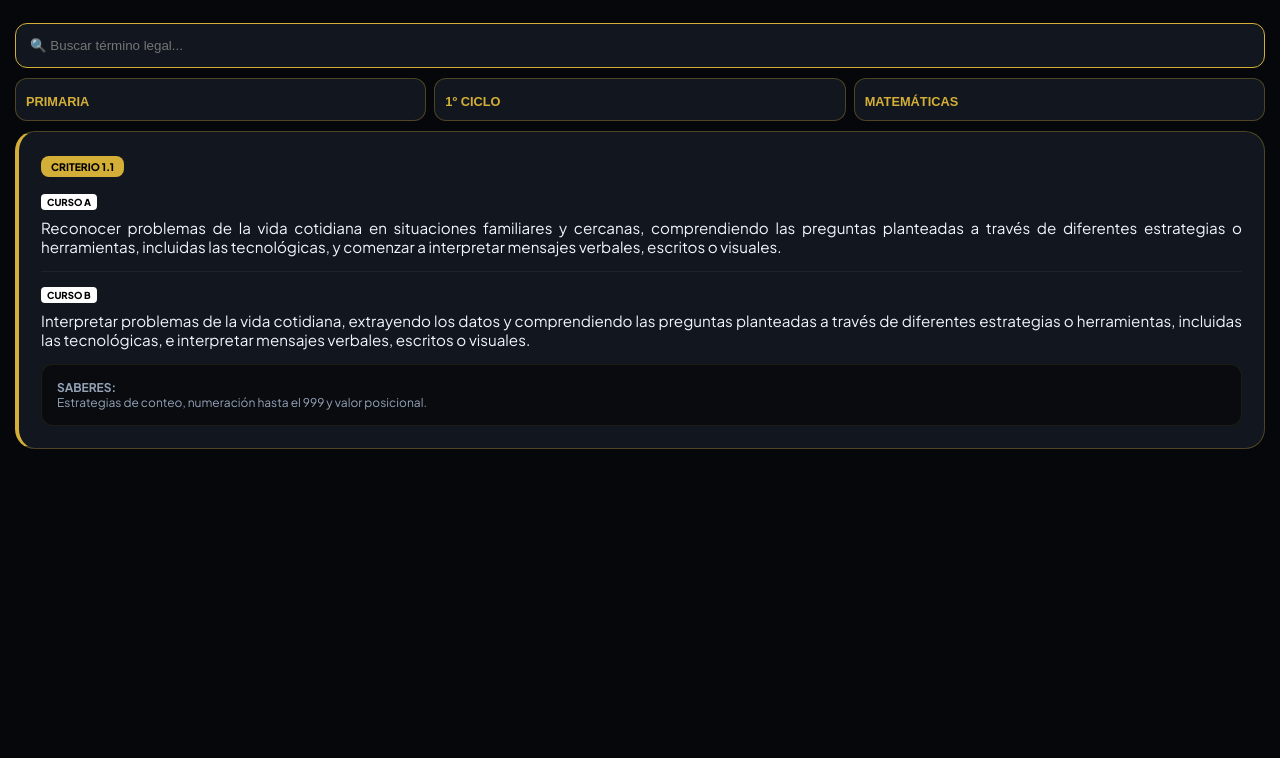
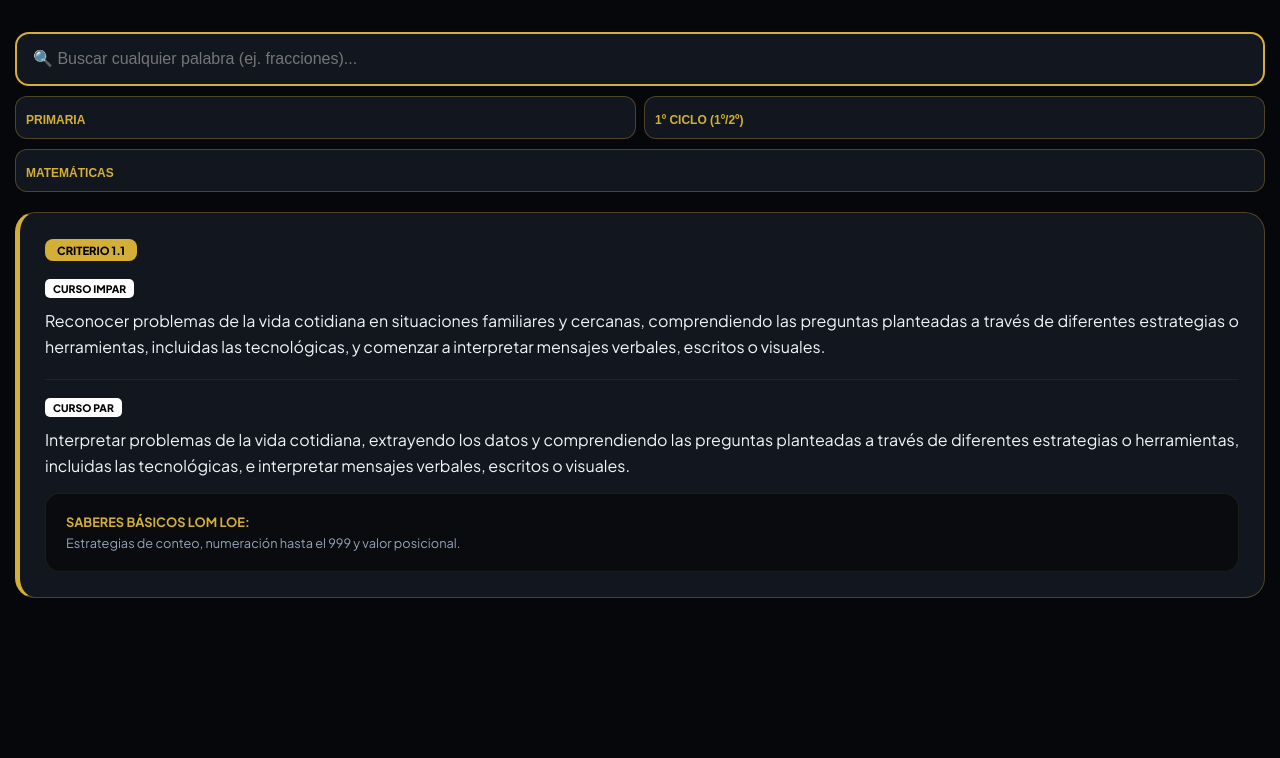
Before and after one commit to jsghomejsg/smart-apps-hub, a plain HTML site: page app102-evalua-andalucia/index.html in a window 1280 px wide. Shown: the part 72-830 px from the top of the page. Before the commit the page ends 800 px from the top, so only its background shows below. Drawn offline with Linux system fonts and the light colour scheme.

Commit message:
Update index.html

```diff
--- a/app102-evalua-andalucia/index.html
+++ b/app102-evalua-andalucia/index.html
@@ -3,80 +3,81 @@
 <head>
     <meta charset="UTF-8">
     <meta name="viewport" content="width=device-width, initial-scale=1.0">
-    <title>Evalúa Andalucía Pro</title>
+    <title>Evalúa Andalucía Pro | Currículo Íntegro</title>
+    <link rel="manifest" href="manifest.json">
     <link href="https://fonts.googleapis.com/css2?family=Plus+Jakarta+Sans:wght@400;700;800&display=swap" rel="stylesheet">
     <script type='text/javascript' src='//pl25150119.trustedcpmrevenue.com/26/50/33/265033c5b8e4e97554900a017e43434e.js'></script>
     <style>
         :root { --gold: #d4af37; --dark: #05070a; --surface: rgba(25, 30, 40, 0.7); --border: rgba(212, 175, 55, 0.3); }
-        body { font-family: 'Plus Jakarta Sans', sans-serif; background: var(--dark); color: #fff; margin: 0; padding: 15px; }
-        .header { text-align: center; margin-bottom: 20px; }
+        body { font-family: 'Plus Jakarta Sans', sans-serif; background: var(--dark); color: #fff; margin: 0; padding: 15px; min-height: 100vh; }
+        .header { text-align: center; margin-bottom: 25px; }
         h1 { font-weight: 800; font-size: 1.8rem; margin: 0; background: linear-gradient(180deg, #fff 0%, var(--gold) 100%); -webkit-background-clip: text; -webkit-text-fill-color: transparent; }
         .controls { position: sticky; top: 0; z-index: 100; background: var(--dark); padding: 10px 0; display: flex; flex-direction: column; gap: 10px; }
-        .search-box { background: var(--surface); border: 1px solid var(--gold); border-radius: 12px; padding: 14px; color: #fff; width: 100%; box-sizing: border-box; outline: none; }
-        .selectors { display: flex; gap: 8px; flex-wrap: wrap; }
-        .selector-box { flex: 1; min-width: 120px; background: var(--surface); border: 1px solid var(--border); border-radius: 12px; padding: 10px; }
-        select { width: 100%; background: transparent; border: none; color: var(--gold); font-size: 0.8rem; font-weight: 800; outline: none; appearance: none; text-transform: uppercase; cursor: pointer; }
-        .criterio-card { background: var(--surface); border: 1px solid var(--border); border-radius: 20px; padding: 22px; margin-bottom: 18px; border-left: 4px solid var(--gold); }
-        .badge { background: var(--gold); color: #000; padding: 4px 10px; border-radius: 8px; font-size: 0.65rem; font-weight: 900; margin-bottom: 12px; display: inline-block; }
-        .grade-tag { font-size: 0.6rem; font-weight: 900; color: #000; background: #fff; padding: 2px 6px; border-radius: 4px; display: inline-block; margin-bottom: 8px; }
-        .criterio-text { font-size: 0.95rem; color: #f1f5f9; text-align: justify; margin-bottom: 12px; }
-        .saberes { background: rgba(0,0,0,0.5); border-radius: 12px; padding: 15px; margin-top: 15px; font-size: 0.75rem; color: #94a3b8; border: 1px solid rgba(212, 175, 55, 0.1); }
+        .search-box { background: var(--surface); border: 2px solid var(--gold); border-radius: 14px; padding: 16px; color: #fff; width: 100%; box-sizing: border-box; outline: none; font-size: 1rem; }
+        .selectors { display: grid; grid-template-columns: 1fr 1fr; gap: 8px; }
+        .selector-box { background: var(--surface); border: 1px solid var(--border); border-radius: 12px; padding: 10px; position: relative; }
+        select { width: 100%; background: transparent; border: none; color: var(--gold); font-size: 0.75rem; font-weight: 800; outline: none; appearance: none; cursor: pointer; text-transform: uppercase; }
+        .criterio-card { background: var(--surface); border: 1px solid var(--border); border-radius: 20px; padding: 25px; margin-bottom: 20px; border-left: 5px solid var(--gold); }
+        .badge { background: var(--gold); color: #000; padding: 4px 12px; border-radius: 8px; font-size: 0.7rem; font-weight: 900; margin-bottom: 15px; display: inline-block; }
+        .grade-tag { font-size: 0.65rem; font-weight: 900; color: #000; background: #fff; padding: 3px 8px; border-radius: 5px; display: inline-block; margin-bottom: 10px; }
+        .criterio-text { font-size: 1rem; color: #f1f5f9; text-align: justify; line-height: 1.6; margin-bottom: 15px; }
+        .saberes { background: rgba(0,0,0,0.5); border-radius: 15px; padding: 20px; font-size: 0.8rem; color: #94a3b8; border: 1px solid rgba(212, 175, 55, 0.1); }
+        .saberes strong { color: var(--gold); display: block; margin-bottom: 5px; text-transform: uppercase; }
     </style>
 </head>
 <body>
-
     <div class="header">
         <h1>Evalúa Andalucía</h1>
-    <div style="color: var(--gold); font-size: 0.7rem; font-weight: 700; letter-spacing: 2px;">BASE DE DATOS COMPLETA 2023</div>
+        <div style="color: var(--gold); font-size: 0.65rem; font-weight: 700; letter-spacing: 3px; margin-top: 5px;">CURRÍCULO INTEGRAL BOJA 2023</div>
     </div>
-
     <div class="controls">
-    <input type="text" id="searchInput" class="search-box" placeholder="🔍 Buscar término legal..." onkeyup="render()">
+        <input type="text" id="searchInput" class="search-box" placeholder="🔍 Buscar cualquier palabra (ej. fracciones)..." onkeyup="render()">
         <div class="selectors">
             <div class="selector-box">
-            <select id="etapa" onchange="updateCycles();"><option value="primaria">Primaria</option><option value="eso">ESO</option></select>
+                <select id="etapa" onchange="updateSubjects(); render();">
+                    <option value="primaria">Primaria</option>
+                    <option value="eso">ESO</option>
+                </select>
             </div>
             <div class="selector-box">
-            <select id="ciclo" onchange="updateSubjects();"></select>
+                <select id="ciclo" onchange="render()"></select>
+            </div>
         </div>
         <div class="selector-box">
             <select id="materia" onchange="render()"></select>
         </div>
     </div>
+
+    <div style="text-align:center; margin:10px 0;">
+        <script type="text/javascript">
+            atOptions = { 'key' : '7e43434e34e9755490a010c5b8e4e975', 'format' : 'iframe', 'height' : 50, 'width' : 320, 'params' : {} };
+        </script>
+        <script type="text/javascript" src="//www.highperformanceformat.com/7e43434e34e9755490a010c5b8e4e975/invoke.js"></script>
     </div>
 
     <div id="contentArea"></div>
 
     <script>
         let db = {};
+        const labels = {
+            primaria: { c1: "1º Ciclo (1º/2º)", c2: "2º Ciclo (3º/4º)", c3: "3º Ciclo (5º/6º)" },
+            eso: { c1: "1º, 2º y 3º ESO", c2: "4º ESO" }
+        };
 
-    fetch('./curriculum.json')
-        .then(res => res.json())
-        .then(data => {
+        fetch('./curriculum.json').then(res => res.json()).then(data => {
             db = data;
-            updateCycles();
-        })
-        .catch(err => {
-            document.getElementById('contentArea').innerHTML = '<div style="color:red; text-align:center; padding:20px;">Error: No se encuentra el archivo curriculum.json en la carpeta.</div>';
+            updateSubjects();
+            render();
+        }).catch(err => {
+            document.getElementById('contentArea').innerHTML = '<div style="text-align:center; padding:50px;">Cargando base de datos oficial...</div>';
         });
-
-    function updateCycles() {
-        const etapa = document.getElementById('etapa').value;
-        const cicloSelect = document.getElementById('ciclo');
-        const labels = etapa === 'primaria' ? ["1º Ciclo", "2º Ciclo", "3º Ciclo"] : ["1º/2º ESO", "3º/4º ESO"];
-        const keys = Object.keys(db[etapa] || {});
-        cicloSelect.innerHTML = keys.map((k, i) => `<option value="${k}">${labels[i] || k}</option>`).join('');
-        updateSubjects();
-    }
 
         function updateSubjects() {
             const etapa = document.getElementById('etapa').value;
-        const ciclo = document.getElementById('ciclo').value;
-        const materiaSelect = document.getElementById('materia');
-        if (db[etapa] && db[etapa][ciclo]) {
-            materiaSelect.innerHTML = Object.keys(db[etapa][ciclo]).map(m => `<option value="${m}">${m.toUpperCase()}</option>`).join('');
-        }
-        render();
+            const cicloSel = document.getElementById('ciclo');
+            const materiaSel = document.getElementById('materia');
+            cicloSel.innerHTML = Object.keys(db[etapa] || {}).map(c => `<option value="${c}">${labels[etapa][c]}</option>`).join('');
+            materiaSel.innerHTML = Object.keys(db[etapa][cicloSel.value] || {}).map(m => `<option value="${m}">${m.toUpperCase()}</option>`).join('');
         }
 
         function render() {
@@ -86,23 +87,17 @@
             const materia = document.getElementById('materia').value;
             const area = document.getElementById('contentArea');
             area.innerHTML = '';
-
             if (!db[etapa] || !db[etapa][ciclo] || !db[etapa][ciclo][materia]) return;
-
-        const items = db[etapa][ciclo][materia].filter(i =>
-            (i.t1 + i.t2 + i.sab).toLowerCase().includes(query)
-        );
-
+            const items = db[etapa][ciclo][materia].filter(i => (i.t1 + i.t2 + i.sab).toLowerCase().includes(query));
             area.innerHTML = items.map(item => `
                 <div class="criterio-card">
                     <span class="badge">CRITERIO ${item.id}</span>
-                <div><span class="grade-tag">CURSO A</span><div class="criterio-text">${item.t1}</div></div>
-                <div style="margin-top:15px; border-top:1px solid rgba(255,255,255,0.05); padding-top:10px;">
-                    <span class="grade-tag">CURSO B</span><div class="criterio-text">${item.t2}</div>
+                    <div><span class="grade-tag">CURSO IMPAR</span><div class="criterio-text">${item.t1}</div></div>
+                    <div style="margin-top:20px; border-top:1px solid rgba(255,255,255,0.05); padding-top:15px;">
+                        <span class="grade-tag">CURSO PAR</span><div class="criterio-text">${item.t2}</div>
                     </div>
-                <div class="saberes"><strong>SABERES:</strong><br>${item.sab}</div>
-            </div>
-        `).join('');
+                    <div class="saberes"><strong>SABERES BÁSICOS LOM LOE:</strong>${item.sab}</div>
+                </div>`).join('');
         }
     </script>
 </body>
```
Lines whose indentation alone changed are shown as unchanged.
